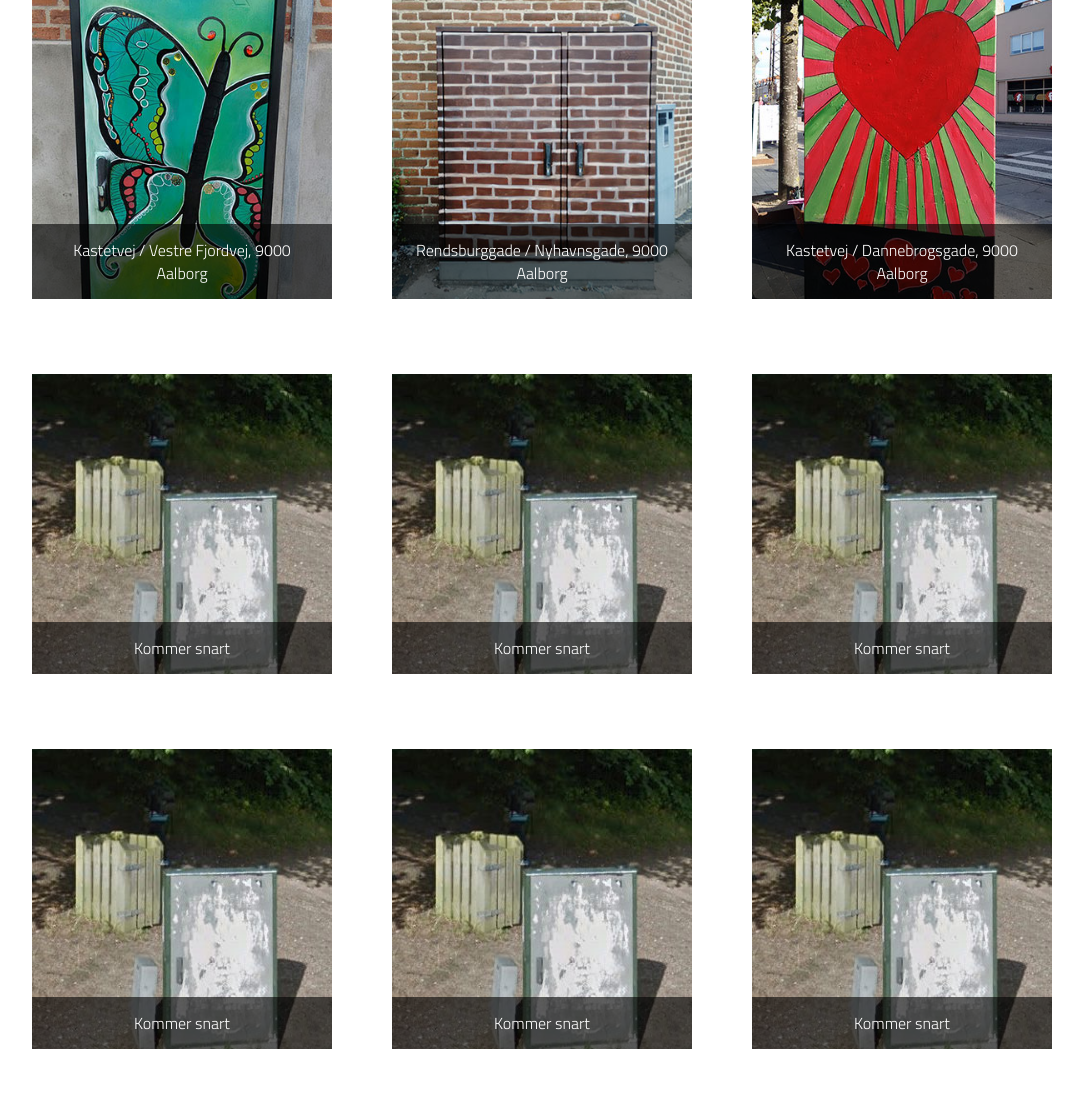
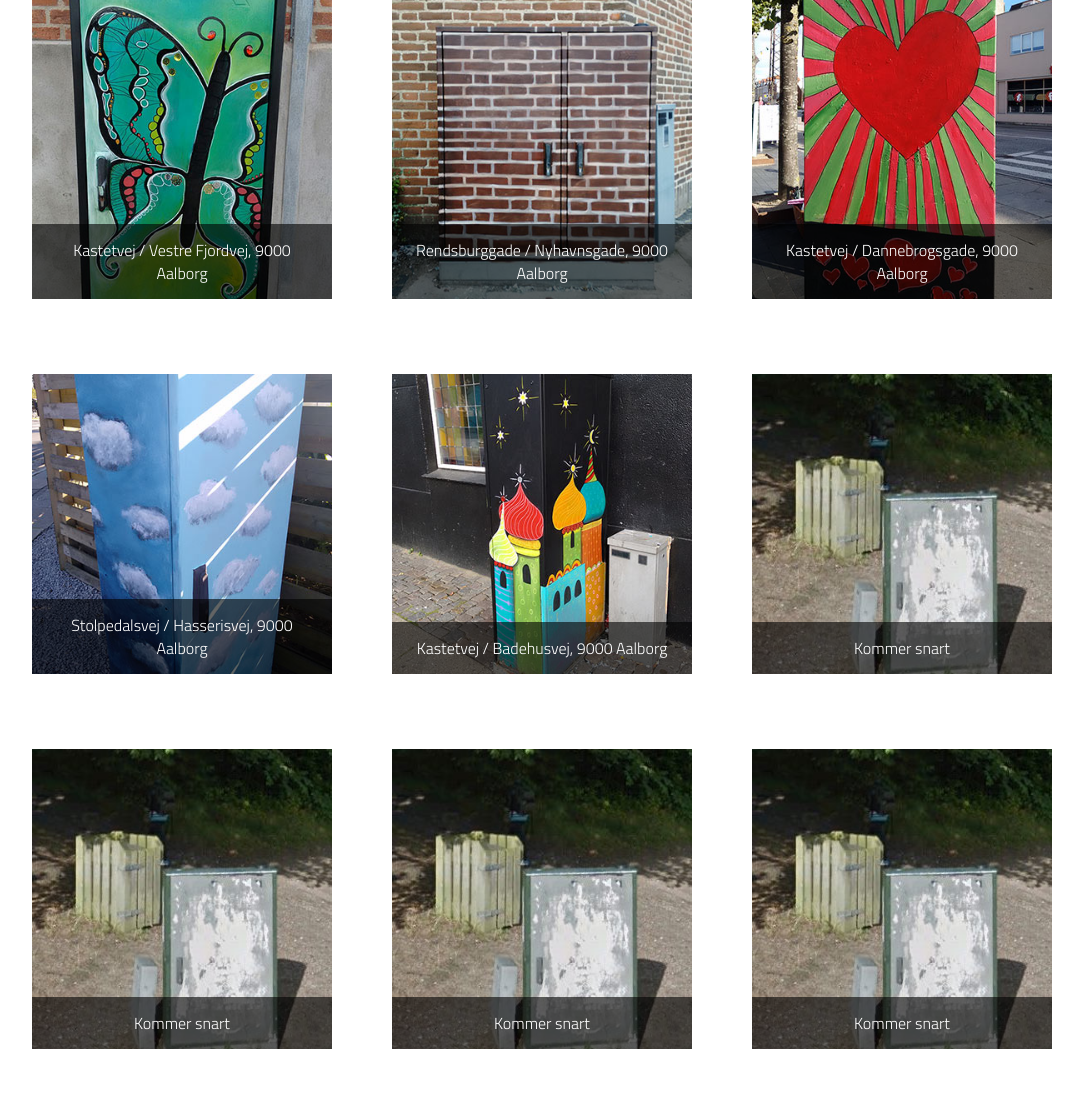
Before and after one commit to bjarniolsen/skabskunst, a PHP site: page / in a window 1280 px wide. Shown: the part 988-2100 px from the top of the page, without its empty margins (98-1181 px from the left). Run offline with PHP 8.4, Linux system fonts and the light colour scheme.

Commit message:
Added 2 more.

```diff
--- a/index.php
+++ b/index.php
@@ -138,20 +138,22 @@
                         <div class="col-3">
                             <div class="box" tabindex="0">
                                 <span class="image-wrap">
-                                    <img src="static/dist/img/umalet-el-skab.jpg" alt="Kommer snart" />
+                                    <img src="static/dist/img/thumb/Sassi-Bischoff-Stolpedalsvej-Hasserisvej.jpg" alt="Elskab ved hjørnet af Stolpedalsvej og Hasserisvej i Aalborg" />
                                 </span>
                                 <p>
-                                    <span class="address">Kommer snart</span>
+                                    <span class="address">Stolpedalsvej / Hasserisvej, 9000 Aalborg</span>
+                                    <span class="artist">Kunstner: Sassi Bischoff</span>
                                 </p>
                             </div>
                         </div>
                         <div class="col-3">
                             <div class="box" tabindex="0">
                                 <span class="image-wrap">
-                                    <img src="static/dist/img/umalet-el-skab.jpg" alt="Kommer snart" />
+                                    <img src="static/dist/img/thumb/Sassi-Bischoff-Kastetvej-Badehusvej.jpg" alt="Elskab ved hjørnet af Kastetvej og Badehusvej i Aalborg" />
                                 </span>
                                 <p>
-                                    <span class="address">Kommer snart</span>
+                                    <span class="address">Kastetvej / Badehusvej, 9000 Aalborg</span>
+                                    <span class="artist">Kunstner: Sassi Bischoff</span>
                                 </p>
                             </div>
                         </div>
```
Also changed, not shown: static/dist/img/large/Sassi-Bischoff-Kastetvej-Badehusvej.jpg (added), static/dist/img/large/Sassi-Bischoff-Stolpedalsvej-Hasserisvej.jpg (added), static/dist/img/thumb/Sassi-Bischoff-Kastetvej-Badehusvej.jpg (added), static/dist/img/thumb/Sassi-Bischoff-Stolpedalsvej-Hasserisvej.jpg (added), static/src/img/large/Sassi-Bischoff-Kastetvej-Badehusvej.jpg (added), static/src/img/large/Sassi-Bischoff-Stolpedalsvej-Hasserisvej.jpg (added), static/src/img/thumb/Sassi-Bischoff-Kastetvej-Badehusvej.jpg (added), static/src/img/thumb/Sassi-Bischoff-Stolpedalsvej-Hasserisvej.jpg (added).
